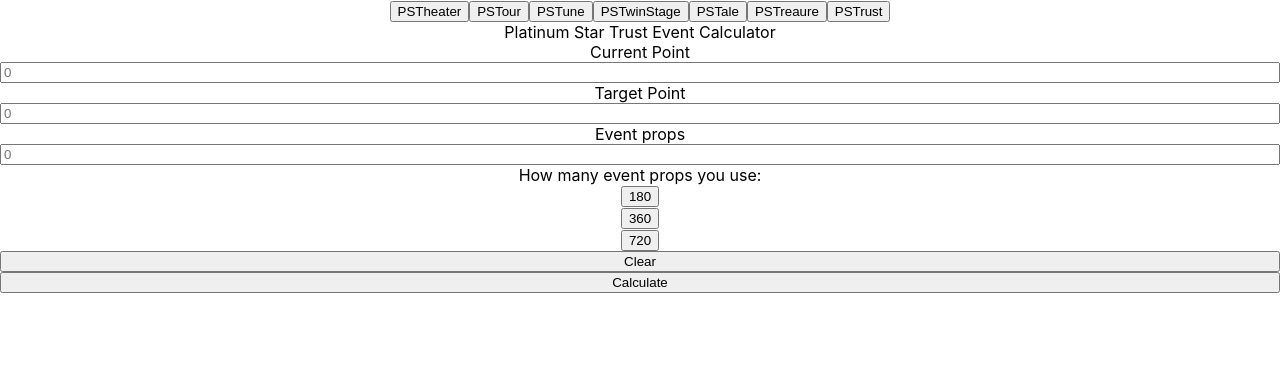
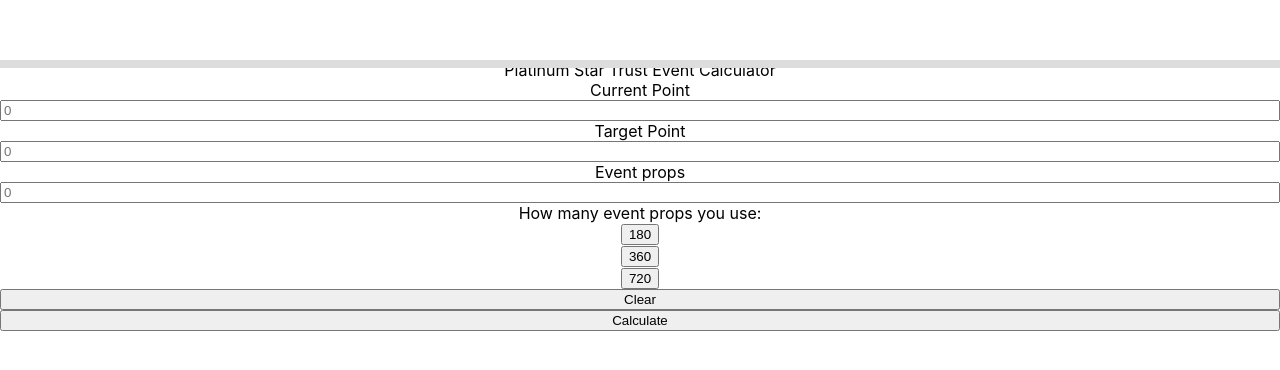
Before and after one commit to BosiC0015/mltd-calculator, a React (Create React App) app: page / in a window 1280 px wide. Shown: the top 370 px of the page. Built offline with nearby package versions, Linux system fonts and the light colour scheme.

Commit message:
make a dropdown menu for select event

```diff
--- a/src/App.css
+++ /dev/null
@@ -1,38 +0,0 @@
-.App {
-  text-align: center;
-}
-
-.App-logo {
-  height: 40vmin;
-  pointer-events: none;
-}
-
-@media (prefers-reduced-motion: no-preference) {
-  .App-logo {
-    animation: App-logo-spin infinite 20s linear;
-  }
-}
-
-.App-header {
-  background-color: #282c34;
-  min-height: 100vh;
-  display: flex;
-  flex-direction: column;
-  align-items: center;
-  justify-content: center;
-  font-size: calc(10px + 2vmin);
-  color: white;
-}
-
-.App-link {
-  color: #61dafb;
-}
-
-@keyframes App-logo-spin {
-  from {
-    transform: rotate(0deg);
-  }
-  to {
-    transform: rotate(360deg);
-  }
-}
--- a/src/App.js
+++ b/src/App.js
@@ -1,21 +1,24 @@
 import React from 'react';
 import Trust from './components/Trust';
-import './App.css';
+import './App.scss';
 
 export default function App() {
   // need to add modes
 
   return (
     <div className="App">
-      <div className='select-event'>
-        <button onClick={() => console.log('theater')}>PSTheater</button>
-        <button onClick={() => console.log('tour')}>PSTour</button>
-        <button onClick={() => console.log('tune')}>PSTune</button>
-        <button onClick={() => console.log('twin stage')}>PSTwinStage</button>
-        <button onClick={() => console.log('tale')}>PSTale</button>
-        <button onClick={() => console.log('treasure')}>PSTreaure</button>
-        <button onClick={() => console.log('trust')}>PSTrust</button>
-      </div>
+      <a href='#click' className='menu'>
+        <span className='menu-title'>Choose Event Type</span>
+        <ul className='menu-dropdown'>
+          <li onClick={() => console.log('theater')}>PSTheater</li>
+          <li onClick={() => console.log('tour')}>PSTour</li>
+          <li onClick={() => console.log('twin stage')}>PSTwinStage</li>
+          <li onClick={() => console.log('tune')}>PSTune</li>
+          <li onClick={() => console.log('tale')}>PSTale</li>
+          <li onClick={() => console.log('treasure')}>PSTreaure</li>
+          <li onClick={() => console.log('trust')}>PSTrust</li>
+        </ul>
+      </a>
       <Trust />
     </div>
   );
--- /dev/null
+++ b/src/App.scss
@@ -0,0 +1,179 @@
+.App {
+  text-align: center;
+}
+
+.select-event {
+  display: flex;
+  flex-direction: column;
+}
+
+.event-type {
+  text-align: center;
+  vertical-align: middle;
+  padding: .375rem .75rem;
+  margin: .15rem 0;
+  font-size: 1rem;
+  line-height: 1.5;
+  border-radius: .35rem;
+  color: #000;
+  background-color: #ffe8a4;
+  border-color: #FFC20A;
+}
+
+a {
+  text-decoration: none;
+  color: inherit;
+}
+
+* {
+  box-sizing: border-box;
+}
+
+$menu_WIDTH: 100%;
+
+.menu {
+  display: block;
+  position: relative;
+  cursor: pointer;
+}
+
+.menu-title {
+  display: block;
+  width: $menu_WIDTH;
+  height: 60px;
+  margin: 0;
+  padding: 12px 0;
+  background: transparent;
+  text-align: center;
+  color: #808080;
+  font-weight: bold;
+  font-size: x-large;
+  font-family: 'Trebuchet MS', 'Lucida Sans Unicode', 'Lucida Grande', 'Lucida Sans', Arial, sans-serif;
+  text-transform: uppercase;
+  transition: 0.3s background-color;
+}
+
+.menu-title:before {
+  content: "";
+  display: block;
+  height: 0;
+  border-top: 5px solid #9dc852;
+  border-left: ($menu_WIDTH / 2) solid transparent;
+  border-right: ($menu_WIDTH / 2) solid transparent;
+  border-bottom: 0 solid #dddddd;
+  position: absolute;
+  top: 100%;
+  left: 0;
+  z-index: 101;
+  transition:
+    0.2s 0.2s border-top ease-out,
+    0.3s border-top-color;
+}
+
+.menu-title:hover {
+  background: #FFC20A;
+  color: #FFFFFF;
+}
+.menu-title:hover:before {
+  border-top-color: #8db842;
+}
+
+.menu:hover > .menu-title:before {
+  border-top-width: 0;
+  transition:
+    0.2s border-top-width ease-in,
+    0.3s border-top-color;
+}
+
+.menu-title:after {
+  content: "";
+  display: block;
+  height: 0;
+  border-left: ($menu_WIDTH / 2) solid transparent;
+  border-right: ($menu_WIDTH / 2) solid transparent;
+  border-bottom: 0 solid #ebebeb;
+  position: absolute;
+  bottom: 0;
+  left: 0;
+  z-index: 101;
+  transition: 0.2s border-bottom ease-in;
+}
+
+.menu:hover > .menu-title:after {
+  border-bottom-width: 5px;
+  transition: 0.2s 0.2s border-bottom-width ease-out;
+}
+
+.menu-dropdown {
+  min-width: 100%;
+  margin:0;
+  padding: 15px 0;
+  position: absolute;
+  background: #ebebeb;
+  z-index: 100;
+  transition:
+    0.5s padding,
+    0.5s background;
+}
+
+.menu-dropdown:after {
+  content: "";
+  display: block;
+  height: 0;
+  border-top: 5px solid #ebebeb;
+  border-left: ($menu_WIDTH / 2) solid transparent;
+  border-right: ($menu_WIDTH / 2) solid transparent;
+  position: absolute;
+  top: 100%;
+  left: 0;
+  z-index: 101;
+  transition: 0.5s border-top;
+}
+
+.menu:not(:hover) > .menu-dropdown {
+  padding: 4px 0;
+  background: #dddddd;
+  z-index: 99;
+}
+
+.menu:not(:hover) > .menu-dropdown:after {
+  border-top-color: #dddddd;
+}
+
+.menu:not(:hover) > .menu-title:after {
+  border-bottom-color: #dddddd;
+}
+
+.menu-dropdown > * {
+  overflow: hidden;
+  height: 30px;
+  padding: 5px 10px;
+  background: rgba(0,0,0,0);
+  white-space: nowrap;
+  transition:
+    0.5s height cubic-bezier(.73,.32,.34,1.5),
+    0.5s padding cubic-bezier(.73,.32,.34,1.5),
+    0.5s margin cubic-bezier(.73,.32,.34,1.5),
+    0.5s 0.2s color,
+    0.2s background-color;
+}
+
+.menu-dropdown > *:hover {
+  background: rgba(0,0,0,0.1);
+}
+
+.menu:not(:hover) > .menu-dropdown > * {
+  visibility: hidden;
+  height: 0;
+  padding-top: 0;
+  padding-bottom: 0;
+  margin: 0;
+  color: rgba(25,25,25,0);
+  transition:
+    0.5s 0.1s height,
+    0.5s 0.1s padding,
+    0.5s 0.1s margin,
+    0.3s color,
+    0.6s visibility;
+  z-index: 99;
+}
```
